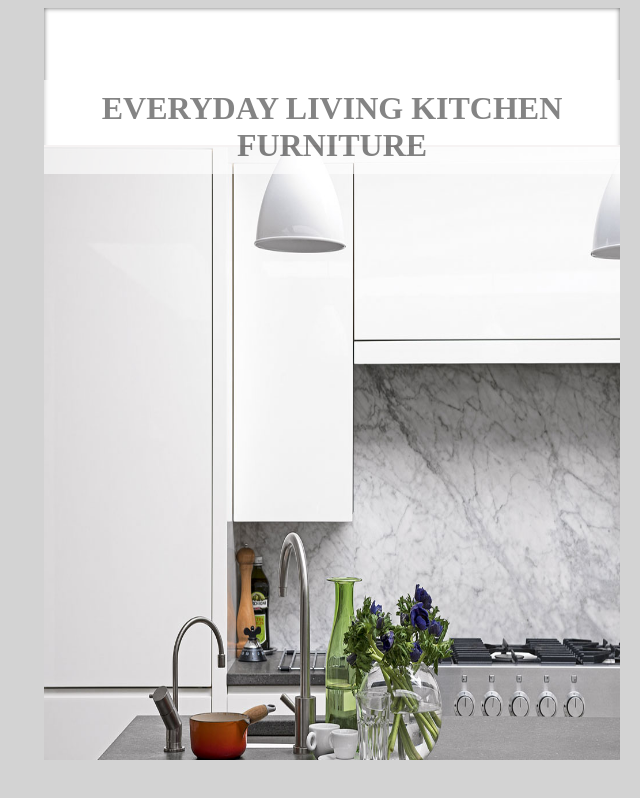
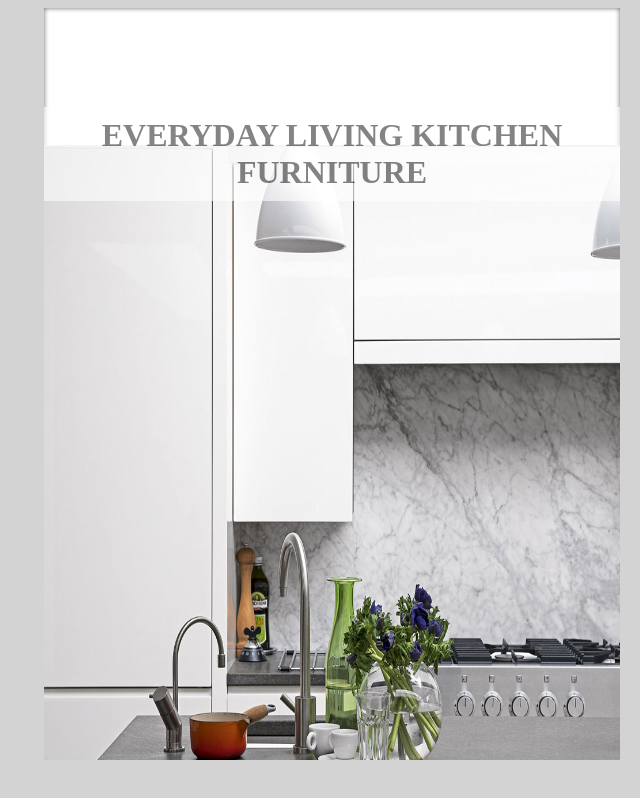
Before and after one commit to jessica-alexander/catalogue, a plain HTML site: page turn.js/demos/catalogue/index.html in a window 1280 px wide. Shown: the whole page, without its empty margins (640-1280 px from the left). Drawn offline with nearby package versions, Linux system fonts and the light colour scheme.

Commit message:
adjusted positioning of heading

```diff
--- a/turn.js/demos/catalogue/index.html
+++ b/turn.js/demos/catalogue/index.html
@@ -78,7 +78,7 @@ img.cover {
 	padding: 10px 0px;
 	text-align: center;
 	position: relative;
-	top: 51px;
+	top: 78px;
 
 }
 @media max-width(510px) {
```
